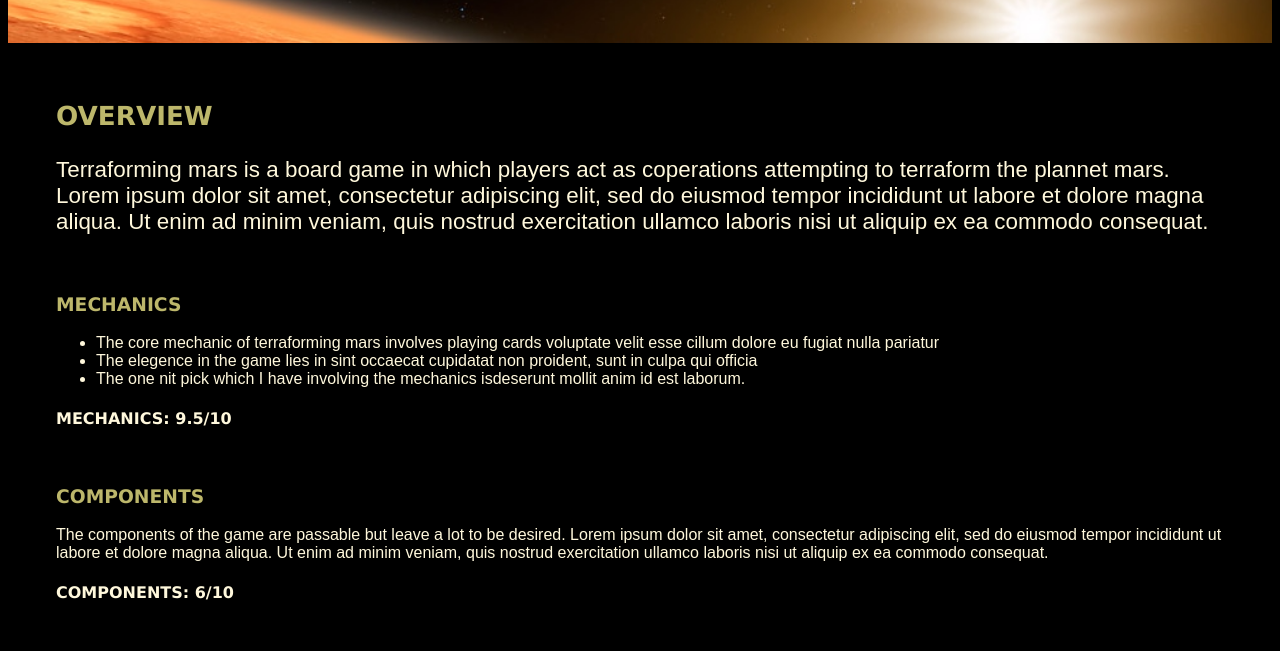
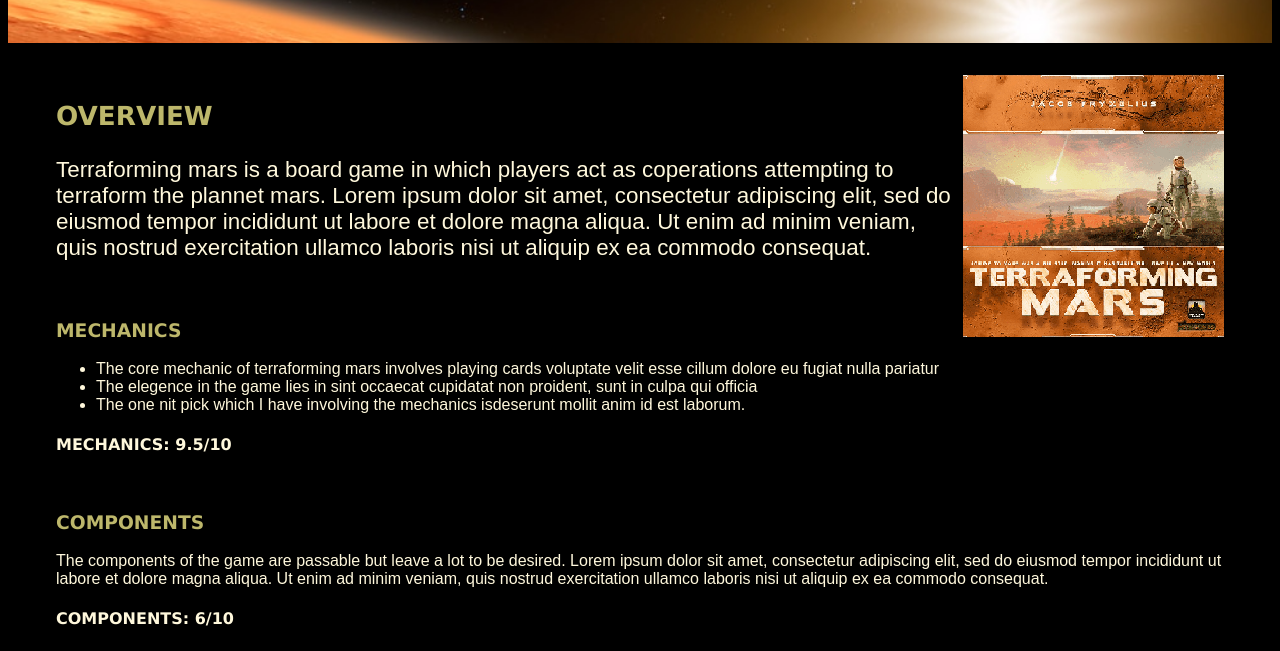
Before and after one commit to itdev160-sp2020/Conner-Houchin, a plain HTML site: page Activity-3/index.html in a window 1280 px wide. Shown: the part 149-800 px from the top of the page. Drawn offline with Linux system fonts and the light colour scheme.

Commit message:
Updated assignment 3

```diff
--- a/Activity-3/index.html
+++ b/Activity-3/index.html
@@ -15,6 +15,7 @@
         <h1>Terraforming Mars</h1>
     </header>
     <main>
+        <img src="images/game-cover.png" alt="Game Cover">
         <article id="overView">
             <h3>OVERVIEW</h3>
             <p>
--- a/Activity-3/style.css
+++ b/Activity-3/style.css
@@ -11,6 +11,10 @@
     background-origin: border-box;
     padding: 2em 3em;
 }
+main img{
+    float: right;
+}
+
 #overView {
     font-size: 1.4em;
 }
```
